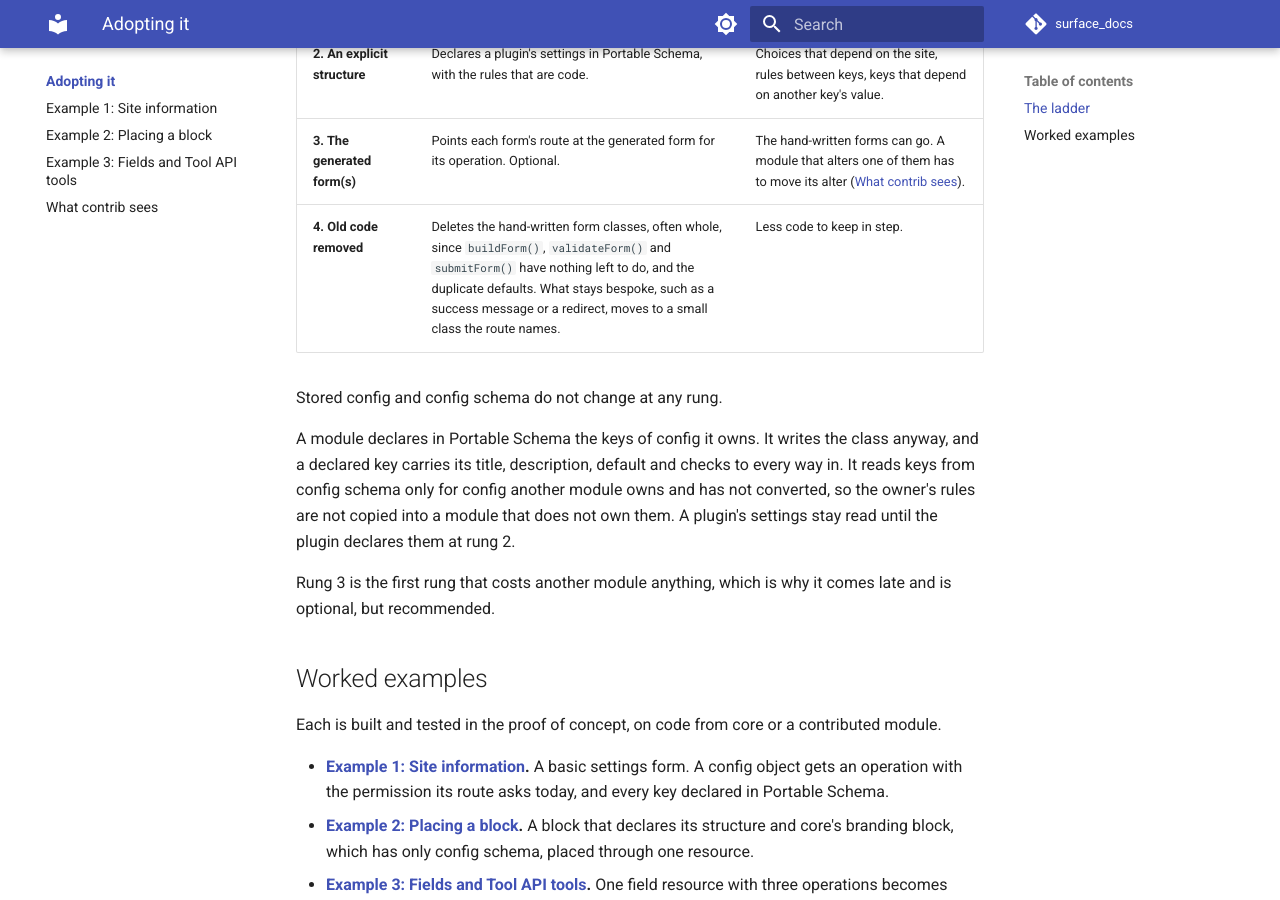
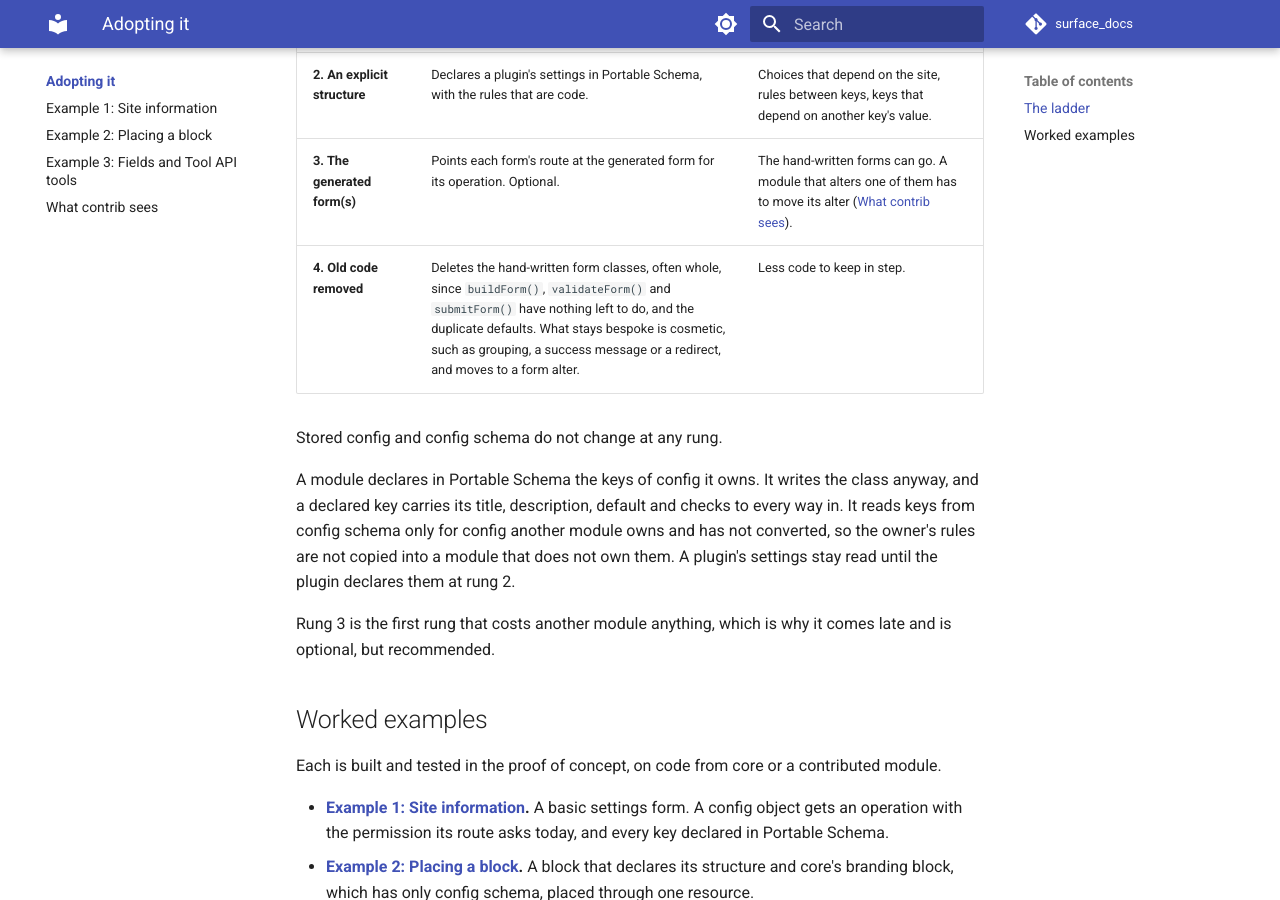
Before and after one commit to mlander/surface_docs, an MkDocs documentation site: the page built from docs/adopting/index.md, in a window 1280 px wide and 900 px high, scrolled down 757 px. Built offline with MkDocs 1.6.1 and Material for MkDocs 9.7.7, drawn with Linux system fonts in a browser that asks for light colours; comment, search, counter and statistics services are not loaded.

Commit message:
Adopting: bespoke cosmetics move to a form alter

```diff
--- a/docs/adopting/index.md
+++ b/docs/adopting/index.md
@@ -12,7 +12,7 @@ A module climbs at its own pace. Each rung works without the next.
 | **1. A resource beside the form(s)** | Adds a resource class with its operations, and for simple config a storage class that names the config object. | API-first: each operation is a Tool API tool, an HTTP endpoint described in OpenAPI and a Drush command, with one permission and one validation at every way in that runs it. |
 | **2. An explicit structure** | Declares a plugin's settings in Portable Schema, with the rules that are code. | Choices that depend on the site, rules between keys, keys that depend on another key's value. |
 | **3. The generated form(s)** | Points each form's route at the generated form for its operation. Optional. | The hand-written forms can go. A module that alters one of them has to move its alter ([What contrib sees](contrib.md)). |
-| **4. Old code removed** | Deletes the hand-written form classes, often whole, since `buildForm()`, `validateForm()` and `submitForm()` have nothing left to do, and the duplicate defaults. What stays bespoke, such as a success message or a redirect, moves to a small class the route names. | Less code to keep in step. |
+| **4. Old code removed** | Deletes the hand-written form classes, often whole, since `buildForm()`, `validateForm()` and `submitForm()` have nothing left to do, and the duplicate defaults. What stays bespoke is cosmetic, such as grouping, a success message or a redirect, and moves to a form alter. | Less code to keep in step. |
 
 Stored config and config schema do not change at any rung.
 
```
